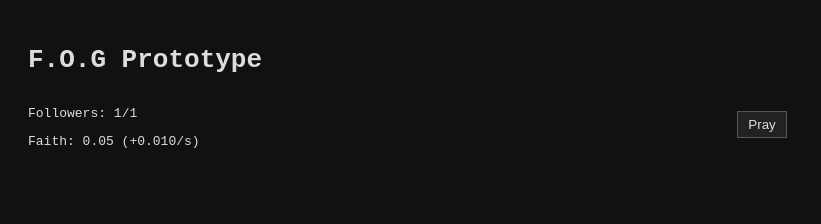
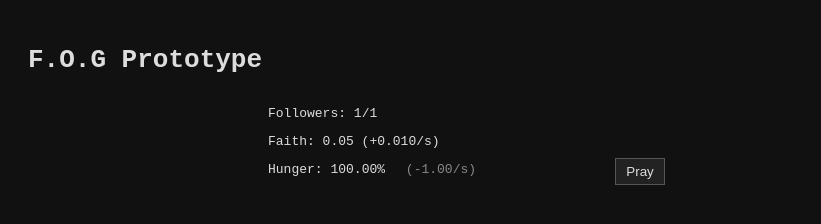
Before and after one commit to FOGIncrement/FOG, a plain HTML site: page FOG/index.html in a window 1280 px wide. Shown: the whole page, without its empty margins (0-821 px from the left). Drawn offline with Linux system fonts and the light colour scheme.

Commit message:
Added hunter functions. broke the hunger rate and food counter per second system

```diff
--- a/FOG/game.js
+++ b/FOG/game.js
@@ -27,19 +27,22 @@ const gameState = {
         trainingTechCost: 80,
         hunterBaseCost: 5
     },
+    rates: {
+        hunterFoodPerSecond: 0.5
+    },
     unlocks: {}
 };
 
 const game = {
-    prayAmt: 1,
+    prayAmt: 10000,
     convertCost: 10,
     ritualCircleBuilt: 0,
     shelter: 0,
     shelterBtnUnlocked: false,
     hungerPercent: 100,
     hungerVisible: false,
-    followerHungerDrain: 0.25,
-    foodHungerGain: 1,
+    followerHungerDrain: 1,
+    foodHungerGain: 1.8,
     // manual feed amount per click
     feedAmount: 10,
     // log message lifetime in seconds; messages fade after this
@@ -291,21 +294,26 @@ function trainHunters() {
     updateUI();
 }
 
-// ===== TICK =====
+// ======= GAME TICK ======
 function gameTick() {
+    // Gain faith per follower
     gameState.progression.faith += gameState.progression.followers * gameState.progression.faithPerFollower;
 
-    if (game.hungerPercent > 0 && game.hungerVisible) {
-        game.hungerPercent -= gameState.progression.followers * game.followerHungerDrain;
-    }
+    // ===== HUNGER =====
+if (game.hungerVisible) {
+    const drain = gameState.progression.followers * game.followerHungerDrain;
+    const hunterGain = gameState.progression.hunters * gameState.rates.hunterFoodPerSecond * game.feedAmount;
 
-    if (gameState.resources.food > 0 && game.hungerPercent < 100) {
-        const gain = game.foodHungerGain;
-        game.hungerPercent = Math.min(100, game.hungerPercent + gain);
-        gameState.resources.food -= 1;
-        if (gameState.resources.food < 0) gameState.resources.food = 0;
-    }
+    // Net change per tick
+    const netHungerChange = hunterGain - drain;
 
+    // Apply net change
+    game.hungerPercent += netHungerChange;
+
+    // Clamp
+    game.hungerPercent = Math.max(0, Math.min(100, game.hungerPercent));
+
+    // Warnings
     if (game.hungerPercent < 5 && lastHungerWarning !== 'critical') {
         addLog('The faithful are starving.');
         lastHungerWarning = 'critical';
@@ -314,6 +322,7 @@ function gameTick() {
         lastHungerWarning = 'weak';
     } else if (game.hungerPercent >= 20) {
         lastHungerWarning = null;
+    }
 }
 
     updateUI();
@@ -340,8 +349,18 @@ function updateUI() {
         const value = document.getElementById(type + "Value");
         if (!container || !value) return;
 
-        value.innerText = gameState.resources[type];
-
+        value.innerText = gameState.resources[type].toFixed(2);
+        if (type === "food") {
+    const rateEl = document.getElementById("foodRate");
+    if (rateEl) {
+        const drain = gameState.progression.followers * game.followerHungerDrain;
+        const hunterRate = gameState.progression.hunters * gameState.rates.hunterFoodPerSecond * game.feedAmount;
+        const netRate = hunterRate - drain; // matches actual tick
+        rateEl.innerText = netRate >= 0
+            ? `(+${netRate.toFixed(3)}/s)`
+            : `(${netRate.toFixed(3)}/s)`;
+    }
+}
         if (type === "wood" || type === "stone") {
             container.style.display = (game.ritualCircleBuilt >= 1 || gameState.resources[type] > 0) ? "block" : "none";
         } else if (type === "food") {
@@ -349,17 +368,23 @@ function updateUI() {
         }
     });
 
+    // ===== HUNGER UI =====
 const hungerContainer = document.getElementById("hungerContainer");
 const hungerValue = document.getElementById("hungerValue");
 const hungerRate = document.getElementById("hungerRate");
+
 if (hungerContainer && hungerValue && hungerRate) {
-        hungerValue.innerText = `${game.hungerPercent.toFixed(2)}%`;
-        hungerContainer.style.display = game.hungerVisible ? "block" : "none";
+    // Make sure the container is visible
+    hungerContainer.style.display = "block";
 
-        if (game.hungerVisible) {
+    // Set the actual hunger percent
+    hungerValue.innerText = game.hungerPercent.toFixed(2) + "%";
+
+    // Calculate rate exactly as per gameTick
     const drain = gameState.progression.followers * game.followerHungerDrain;
-            hungerRate.innerText = (gameState.resources.food > 0 && game.hungerPercent < 100) ? `(${(drain - game.foodHungerGain).toFixed(2)}/s)` : `(-${drain.toFixed(1)}/s)`;
-        }
+    const hunterGain = gameState.progression.hunters * gameState.rates.hunterFoodPerSecond * game.feedAmount;
+    const netRate = hunterGain - drain;
+    hungerRate.innerText = netRate >= 0 ? `(+${netRate.toFixed(2)}/s)` : `(${netRate.toFixed(2)}/s)`;
 }
 
     updateButtons();
--- a/FOG/index.html
+++ b/FOG/index.html
@@ -10,18 +10,35 @@
     <h1>F.O.G Prototype</h1>
 
     <div id="appContainer">
-        <div id="leftColumn">
+
+        <!-- LEFT COLUMN (Trained Units) -->
+        <div id="trainedContainer">
+            <p id="hunterContainer" style="display: none;">
+                Hunters: <span id="hunterValue">0</span>
+            </p>
+        </div>
+
+        <!-- CENTER COLUMN -->
+        <div id="centerColumn">
+
+            <!-- Stats -->
             <div id="stats">
-            <p>Followers: <span id="followers">0</span></p> <p id="hunterContainer" style="display: none;">Hunters: <span id="hunterValue">0</span></p>
+                <p>Followers: <span id="followers">0</span></p>
                 <p>Faith: <span id="faith">0</span></p>
                 <p style="display: none">Prophet: <span id="prophet">0</span></p>
                 <p id="woodContainer" style="display: none;">Wood: <span id="woodValue">0</span></p>
                 <p id="stoneContainer" style="display: none;">Stone: <span id="stoneValue">0</span></p>
-            <p id="foodContainer" style="display: none;">Food: <span id="foodValue">0</span><span id="foodRate" style="color: #888; margin-left: 1em;"></span></p>
-            <p id="hungerContainer" style="display: none;">Hunger: <span id="hungerValue">100.00%</span><span id="hungerRate" style="color: #888; margin-left: 1em;"></span></p>
-        </div>
+                <p id="foodContainer" style="display: none;">
+                    Food: <span id="foodValue">0</span>
+                    <span id="foodRate" style="color: #888; margin-left: 1em;"></span>
+                </p>
+                <p id="hungerContainer" style="display: none;">
+                    Hunger: <span id="hungerValue">100.00%</span>
+                    <span id="hungerRate" style="color: #888; margin-left: 1em;"></span>
+                </p>
             </div>
 
+            <!-- Main Content -->
             <div id="mainContent">
                 <div id="mainActions">
                     <button id="prayBtn">Pray</button>
@@ -29,6 +46,7 @@
 
                 <!-- Tabs -->
                 <div class="tabs" style="display: none;">
+
                     <div class="tab-headers">
                         <button class="tab-btn active" data-tab="actions">Actions<span class="tab-badge" style="display:none;"></span></button>
                         <button class="tab-btn" data-tab="build">Build<span class="tab-badge" style="display:none;"></span></button>
@@ -38,6 +56,7 @@
                     </div>
 
                     <div class="tab-contents">
+
                         <div id="tab-actions" class="tab-content" style="display: block;">
                             <button id="convertBtn" style="display: none;">Convert Follower</button>
                             <button id="exploreBtn" style="display: none;">Explore</button>
@@ -51,22 +70,43 @@
                             <button id="buildRitualCircleBtn" style="display: none;">Ritual Circle</button>
                             <button id="buildShelterBtn" style="display: none;">Build Shelter</button>
                         </div>
+
                         <div id="tab-unlocks" class="tab-content" style="display: none;">
-                <button id="trainingTechBtn" data-tab="unlocks" style="display: none;">Training<span class="btn-badge" style="display:none;"></span></button>
+                            <button id="trainingTechBtn" data-tab="unlocks" style="display: none;">
+                                Training<span class="btn-badge" style="display:none;"></span>
+                            </button>
                         </div>
+
                         <div id="tab-food" class="tab-content" style="display: none;">
-                <button id="feedFollowersBtn" data-tab="food" style="display: none;">Feed Followers<span class="btn-badge" style="display:none;"></span></button>
+                            <button id="feedFollowersBtn" data-tab="food" style="display: none;">
+                                Feed Followers<span class="btn-badge" style="display:none;"></span>
+                            </button>
                         </div>
+
                         <div id="tab-followerManager" class="tab-content" style="display: none;">
-                <button id="trainHuntersBtn" data-tab="trainHunters" style="display: none;">Train Hunters<span class="btn-badge" style="display:none;"></span></button>
-                <input type="number" id="trainCountInput" min="1" placeholder="Number to train" style="width: 80px; margin-left: 8px;">
+                            <button id="trainHuntersBtn" data-tab="trainHunters" style="display: none;">
+                                Train Hunters<span class="btn-badge" style="display:none;"></span>
+                            </button>
+                            <input type="number"
+                                   id="trainCountInput"
+                                   min="1"
+                                   placeholder="Number to train"
+                                   style="width: 80px; margin-left: 8px;">
                         </div>
-        </div>
+
                     </div>
                 </div>
             </div>
 
-    <div id="bottomLog"><div id="log"></div></div>
+        </div>
+        <!-- END CENTER COLUMN -->
+
+    </div>
+
+    <div id="bottomLog">
+        <div id="log"></div>
+    </div>
+
     <script src="game.js"></script>
 </body>
 </html>
--- a/FOG/style.css
+++ b/FOG/style.css
@@ -32,8 +32,7 @@ button:hover {
 }
 
 /* Center tabs at top with padding from top */
-#appContainer { display: flex; gap: 24px; align-items: flex-start; }
-#leftColumn { width: 220px; min-width: 160px; }
+
 #mainContent { flex: 1; }
 #mainActions { text-align: center; margin-top: 18px; }
 .tabs {
@@ -113,3 +112,60 @@ button { position: relative; }
     background: red;
     display: inline-block;
 }
+
+/* Push stats to align with center system */
+#leftColumn {
+    display: flex;
+    justify-content: center;
+    position: relative;
+}
+
+/* Center stats block so it lines up with your tab system */
+#stats {
+    width: 400px; /* match your tab system width */
+    text-align: left;
+}
+
+/* ======== Layout Structure ======== */
+
+#appContainer {
+    display: grid;
+    grid-template-columns: 220px 260px 1fr;
+    gap: 40px;
+    align-items: start;
+}
+
+/* ===== LEFT SIDE PANELS ===== */
+
+#appContainer {
+    display: flex;
+    align-items: flex-start;
+    gap: 40px;
+}
+
+/* Hunters column */
+#trainedContainer {
+    width: 200px;
+}
+
+/* Resources column */
+#stats {
+    width: 260px;
+}
+
+/* ===== CENTER MAIN CONTENT ===== */
+
+#mainContent {
+    position: absolute;
+    left: 50%;
+    transform: translateX(-50%);
+    top: 140px; /* adjust if needed */
+    width: 720px;
+    max-width: 90%;
+}
+
+/* Tabs stay centered inside mainContent */
+.tabs {
+    width: 100%;
+    margin-top: 40px;
+}
```
Lines whose indentation alone changed are shown as unchanged.
